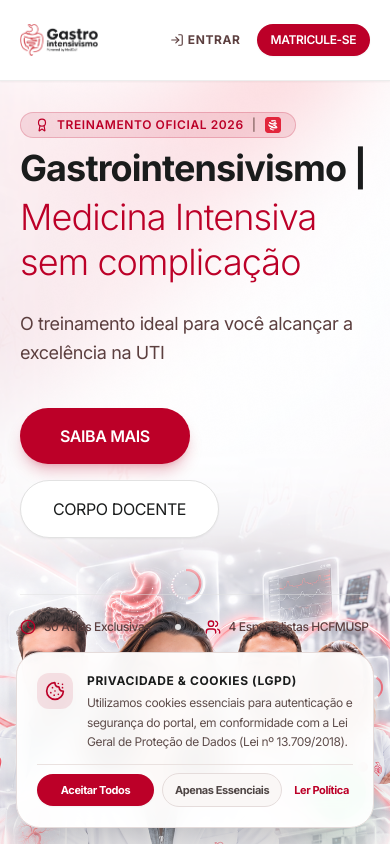
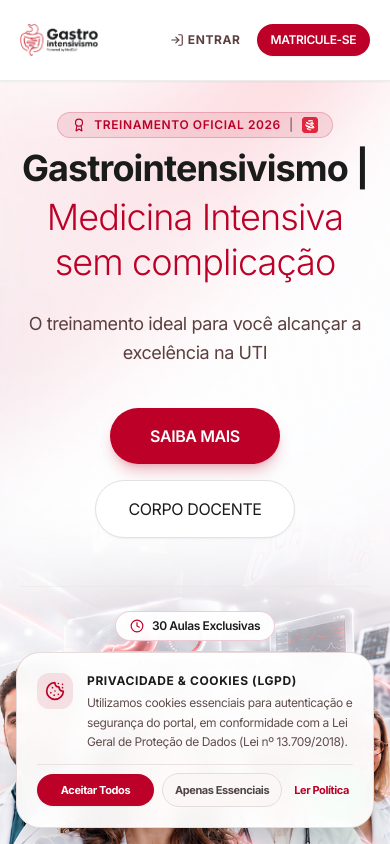
Before and after one commit to Bacochina1/gastrointensivismo, a Next.js app: page / in a window 390 px wide. Shown: the top 844 px of the page. Built offline with nearby package versions, Linux system fonts and the light colour scheme.

Commit message:
feat(hero): center hero on mobile and style badges on mobile and desktop

```diff
--- a/src/app/page.tsx
+++ b/src/app/page.tsx
@@ -52,8 +52,8 @@
             <div className="absolute inset-x-0 bottom-0 h-24 z-0 pointer-events-none bg-gradient-to-t from-[#FAF7F6] to-transparent lg:hidden"></div>
 
             <div className="relative z-10 max-w-7xl mx-auto px-margin-mobile lg:px-margin-desktop pt-8 pb-64 lg:py-28 grid grid-cols-1 lg:grid-cols-12 gap-12 items-center">
-              <div className="lg:col-span-8 flex flex-col gap-stack-lg max-w-2xl">
-                <div className="flex flex-col gap-stack-sm">
+              <div className="lg:col-span-8 flex flex-col gap-stack-lg max-w-2xl mx-auto lg:mx-0 items-center text-center lg:items-start lg:text-left">
+                <div className="flex flex-col gap-stack-sm items-center text-center lg:items-start lg:text-left">
                   <div className="inline-flex items-center gap-2 px-3.5 py-1 rounded-full bg-primary/10 border border-primary/20 text-primary font-label-sm text-xs font-semibold tracking-wider uppercase w-fit">
                     <Award className="w-3.5 h-3.5" />
                     <span>Treinamento Oficial 2026</span>
@@ -74,21 +74,19 @@
                 {/* CTA Dinâmico (Saiba Mais vs Acessar Meu Curso) */}
                 <StudentHeroCta />
 
-                {/* Hero Micro-Trust Bar */}
-                <div className="flex flex-wrap items-center gap-6 mt-6 pt-6 border-t border-surface-variant/50 text-xs font-medium text-on-surface-variant">
-                  <div className="flex items-center gap-2">
-                    <Clock className="w-4 h-4 text-primary" />
+                {/* Hero Badges */}
+                <div className="flex flex-wrap items-center justify-center lg:justify-start gap-2.5 sm:gap-3 mt-4 pt-6 border-t border-surface-variant/40 w-full">
+                  <div className="inline-flex items-center gap-2 px-3.5 py-1.5 rounded-full bg-white/95 border border-primary/20 shadow-xs text-xs font-semibold text-on-surface backdrop-blur-xs">
+                    <Clock className="w-3.5 h-3.5 text-primary" />
                     <span>30 Aulas Exclusivas</span>
                   </div>
-                  <span className="w-1.5 h-1.5 rounded-full bg-surface-variant"></span>
-                  <div className="flex items-center gap-2">
-                    <Users className="w-4 h-4 text-primary" />
+                  <div className="inline-flex items-center gap-2 px-3.5 py-1.5 rounded-full bg-white/95 border border-primary/20 shadow-xs text-xs font-semibold text-on-surface backdrop-blur-xs">
+                    <Users className="w-3.5 h-3.5 text-primary" />
                     <span>4 Especialistas HCFMUSP</span>
                   </div>
-                  <span className="w-1.5 h-1.5 rounded-full bg-surface-variant hidden sm:block"></span>
-                  <div className="flex items-center gap-2 hidden sm:flex">
-                    <CheckCircle2 className="w-4 h-4 text-primary" />
-                    <span>100% Foco Prático em Plantão</span>
+                  <div className="inline-flex items-center gap-2 px-3.5 py-1.5 rounded-full bg-white/95 border border-primary/20 shadow-xs text-xs font-semibold text-on-surface backdrop-blur-xs">
+                    <CheckCircle2 className="w-3.5 h-3.5 text-primary" />
+                    <span>100% Foco em Plantão</span>
                   </div>
                 </div>
               </div>
--- a/src/components/StudentHeroCta.tsx
+++ b/src/components/StudentHeroCta.tsx
@@ -23,7 +23,7 @@
 
   if (mounted && isLoggedIn) {
     return (
-      <div className="flex flex-wrap items-center gap-stack-md mt-stack-sm">
+      <div className="flex flex-wrap items-center justify-center lg:justify-start gap-stack-md mt-stack-sm w-full">
         <Link
           className="inline-flex items-center justify-center gap-2 bg-primary text-on-primary font-label-md px-10 py-4 rounded-full shadow-lg shadow-primary/25 hover:bg-primary-container transition-all hover:shadow-xl hover:-translate-y-0.5 active:scale-95 text-base font-bold uppercase tracking-wider"
           href="/aluno"
@@ -43,7 +43,7 @@
   }
 
   return (
-    <div className="flex flex-wrap items-center gap-stack-md mt-stack-sm">
+    <div className="flex flex-wrap items-center justify-center lg:justify-start gap-stack-md mt-stack-sm w-full">
       <a
         className="inline-flex items-center justify-center bg-primary text-on-primary font-label-md px-10 py-4 rounded-full shadow-lg shadow-primary/25 hover:bg-primary-container transition-all hover:shadow-xl hover:-translate-y-0.5 active:scale-95 text-base font-semibold"
         href="#planos"
```
